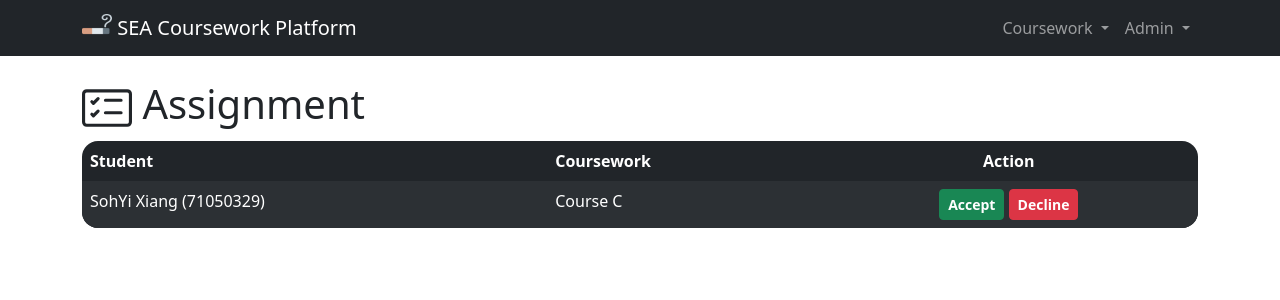
After one commit to yuxiang970813/SEA, a Django app: page /coursework/request in a window 1280 px wide. The commit adds this page. Shown: the top 300 px of the page. Run offline with Django 4.2, Linux system fonts and the light colour scheme; a user stored in the database is signed in; data comes from the database, SQL or seed files in the repository; both versions use the stored data as it was after the commit.

Commit message:
Implement approve request funcion and page

```diff
--- a/coursework/models.py
+++ b/coursework/models.py
@@ -67,6 +67,9 @@ class JoinCourseworkRequest(models.Model):
         else:
             return f"{self.student} request join {self.coursework}."
 
+    class Meta:
+        ordering = ["approve", "student", "coursework"]
+
 
 class Assignment(models.Model):
     coursework = models.ForeignKey(
--- /dev/null
+++ b/coursework/templates/coursework/approve_request.html
@@ -0,0 +1,56 @@
+{% extends "coursework/layout.html" %}
+
+{% block title %}Coursework Request{% endblock %}
+
+{% block body %}
+<!-- TITLE -->
+<h1>
+  <svg xmlns="http://www.w3.org/2000/svg" width="50" height="50" fill="currentColor" class="bi bi-card-checklist"
+    viewBox="0 0 16 16">
+    <path
+      d="M14.5 3a.5.5 0 0 1 .5.5v9a.5.5 0 0 1-.5.5h-13a.5.5 0 0 1-.5-.5v-9a.5.5 0 0 1 .5-.5h13zm-13-1A1.5 1.5 0 0 0 0 3.5v9A1.5 1.5 0 0 0 1.5 14h13a1.5 1.5 0 0 0 1.5-1.5v-9A1.5 1.5 0 0 0 14.5 2h-13z" />
+    <path
+      d="M7 5.5a.5.5 0 0 1 .5-.5h5a.5.5 0 0 1 0 1h-5a.5.5 0 0 1-.5-.5zm-1.496-.854a.5.5 0 0 1 0 .708l-1.5 1.5a.5.5 0 0 1-.708 0l-.5-.5a.5.5 0 1 1 .708-.708l.146.147 1.146-1.147a.5.5 0 0 1 .708 0zM7 9.5a.5.5 0 0 1 .5-.5h5a.5.5 0 0 1 0 1h-5a.5.5 0 0 1-.5-.5zm-1.496-.854a.5.5 0 0 1 0 .708l-1.5 1.5a.5.5 0 0 1-.708 0l-.5-.5a.5.5 0 0 1 .708-.708l.146.147 1.146-1.147a.5.5 0 0 1 .708 0z" />
+  </svg>
+  Assignment
+</h1>
+<!-- CONTENT -->
+<table class="table table-dark table-striped table-hover table-borderless">
+  <thead>
+    <tr>
+      <th scope="col">Student</th>
+      <th scope="col">Coursework</th>
+      <th scope="col" class="text-center">Action</th>
+    </tr>
+  </thead>
+  <tbody>
+    {% for coursework_request in coursework_requests %}
+    <tr>
+      <td>
+        {{ coursework_request.student.last_name }}{{ coursework_request.student.first_name }}
+        ({{ coursework_request.student }})
+      </td>
+      <td>{{ coursework_request.coursework }}</td>
+      <td class="text-center">
+        <form action="{% url 'approve_request' %}" method="post">
+          {% csrf_token %}
+          <input type="hidden" name="student-id" value="{{ coursework_request.student.id }}">
+          <input type="hidden" name="coursework-id" value="{{ coursework_request.coursework.id }}">
+          <input type="hidden" id="coursework-request-{{ coursework_request.id }}" name="request-action">
+          <button type="submit" class="btn btn-success btn-sm fw-bold">
+            Accept
+          </button>
+          <button type="submit" class="btn btn-danger btn-sm fw-bold">
+            Decline
+          </button>
+        </form>
+      </td>
+    </tr>
+    {% empty %}
+    <tr>
+      <td colspan="3">No request at the moment...</td>
+    </tr>
+    {% endfor %}
+  </tbody>
+</table>
+{% endblock %}
--- a/coursework/templates/coursework/join_coursework.html
+++ b/coursework/templates/coursework/join_coursework.html
@@ -29,7 +29,7 @@
                 {% for coursework in courseworks %}
                 <option value="{{ coursework.id }}">{{ coursework }}</option>
                 {% empty %}
-                <option disabled>No coursework available</option>
+                <option disabled>No coursework available...</option>
                 {% endfor %}
               </select>
               <!-- CREATE BUTTON -->
--- a/coursework/templates/coursework/layout.html
+++ b/coursework/templates/coursework/layout.html
@@ -64,7 +64,20 @@
                   Create Coursework
                 </a>
               </li>
-              {% else %}
+              {% endif %}
+              {% if user.status != "Student" %}
+              <li>
+                <a class="dropdown-item" href="{% url 'approve_request' %}">
+                  Approve Request
+                  {% if coursework_request_count > 0 %}
+                  <span class="badge text-bg-danger">
+                    {{ coursework_request_count }}
+                  </span>
+                  {% endif %}
+                </a>
+              </li>
+              {% endif %}
+              {% if user.status != "Teacher" %}
               <li>
                 <a class="dropdown-item" href="{% url 'join_coursework' %}">
                   Join Coursework
@@ -98,7 +111,8 @@
           <!-- LOGIN -->
           <li class="nav-item">
             <a class="nav-link" href="{% url 'login' %}">
-              Login</a>
+              Login
+            </a>
           </li>
           {% endif %}
         </ul>
--- a/coursework/urls.py
+++ b/coursework/urls.py
@@ -12,6 +12,7 @@ urlpatterns = [
     path("activate/<uidb64>/<token>", views.activate_user, name="activate_user"),
     path("coursework/create", views.create_coursework, name="create_coursework"),
     path("coursework/join", views.join_coursework, name="join_coursework"),
+    path("coursework/request", views.approve_request, name="approve_request"),
     path(
         "coursework/<int:coursework_id>",
         views.coursework_view,
--- a/coursework/views.py
+++ b/coursework/views.py
@@ -26,7 +26,8 @@ import os
 @login_required
 def index(request):
     return render(request, "coursework/index.html", {
-        "assignments": Assignment.objects.filter(coursework__taken_person=request.user)
+        "assignments": Assignment.objects.filter(coursework__taken_person=request.user),
+        "coursework_request_count": JoinCourseworkRequest.objects.filter(approve=False).count()
     })
 
 
@@ -104,7 +105,7 @@ def login_view(request):
                     request, f"Email is not verified, please check your mail box(<strong>{user.email}</strong>)."
                 )
                 return HttpResponseRedirect(reverse("login"))
-    # User visit login page
+    # User access login page
     else:
         return render(request, "coursework/login.html")
 
@@ -149,7 +150,7 @@ def register(request):
         # Redirect to login page after register successfully
         messages.success(request, "Account created successfully!")
         return HttpResponseRedirect(reverse("login"))
-    # User visit register page
+    # User access register page
     else:
         return render(request, "coursework/register.html")
 
@@ -169,7 +170,7 @@ def create_coursework(request):
                 new_coursework.taken_person.add(request.user)
                 # Redirect to index after create
                 messages.success(
-                    request, "Coursework <strong>{new_coursework}</strong> created successfully"
+                    request, f"Coursework <strong>{new_coursework}</strong> created successfully"
                 )
                 return HttpResponseRedirect(
                     reverse("coursework_view", args=(new_coursework.id,))
@@ -178,7 +179,7 @@ def create_coursework(request):
             except IntegrityError:
                 messages.warning(request, "Coursework already exists!")
                 return HttpResponseRedirect(reverse("create_coursework"))
-        # Teacher visit create coursework page
+        # Teacher access create coursework page
         else:
             return render(request, "coursework/create_coursework.html", {
                 "courses": Course.objects.all()
@@ -200,7 +201,7 @@ def join_coursework(request):
         # Remind user if already join coursework
         if user in taken_person.all():
             messages.warning(
-                request, "You have already joined coursework <strong>{coursework}</strong>!"
+                request, f"You have already joined coursework <strong>{coursework}</strong>!"
             )
             return HttpResponseRedirect(reverse("join_coursework"))
         # Join user to coursework
@@ -209,9 +210,9 @@ def join_coursework(request):
                 student=user, coursework=coursework
             ).save()
             messages.info(
-                request, "You have requested to join coursework <strong>{coursework}</strong>, please wait patiently for the TA to approve your request.")
+                request, f"You have requested to join coursework <strong>{coursework}</strong>, please wait patiently for the TA to approve your request.")
             return HttpResponseRedirect(reverse("index"))
-    # User visit join coursework page
+    # User access join coursework page
     else:
         return render(request, "coursework/join_coursework.html", {
             "courseworks": Coursework.objects.all()
@@ -219,8 +220,20 @@ def join_coursework(request):
 
 
 @login_required
-def approve_join_request(request):
-    pass
+def approve_request(request):
+    # Only TA & teacher can access this page
+    if request.user.status != "Student":
+        if request.method == "POST":
+            return HttpResponse("Test")
+        # User access approve request page
+        else:
+            return render(request, "coursework/approve_request.html", {
+                "coursework_requests": JoinCourseworkRequest.objects.filter(approve=False)
+            })
+    # Prevent student access
+    else:
+        messages.warning(request, "You have not permission!")
+        return HttpResponseRedirect(reverse("index"))
 
 
 @login_required
@@ -261,7 +274,7 @@ def create_assignment(request, coursework_id):
                     request, "Failure to create assignment, please try again!"
                 )
             return HttpResponseRedirect(reverse("coursework_view", args=(coursework_id,)))
-        # User visit create assignment page
+        # User access create assignment page
         else:
             return render(request, "coursework/create_assignment.html", {
                 "coursework": Coursework.objects.get(pk=int(coursework_id))
@@ -295,7 +308,7 @@ def submit_assignment(request, coursework_id, assignment_id):
             assignment_status = AssignmentStatus.objects.create(
                 assignment=assignment, student=user
             )
-        # User visit manage file page
+        # User access manage file page
         if request.method == "GET":
             return render(request, "coursework/submit_assignment.html", {
                 "assignment_status": assignment_status,
```
Also changed, not shown: coursework/templates/coursework/index.html (+5 -3 lines), db.sqlite3.
